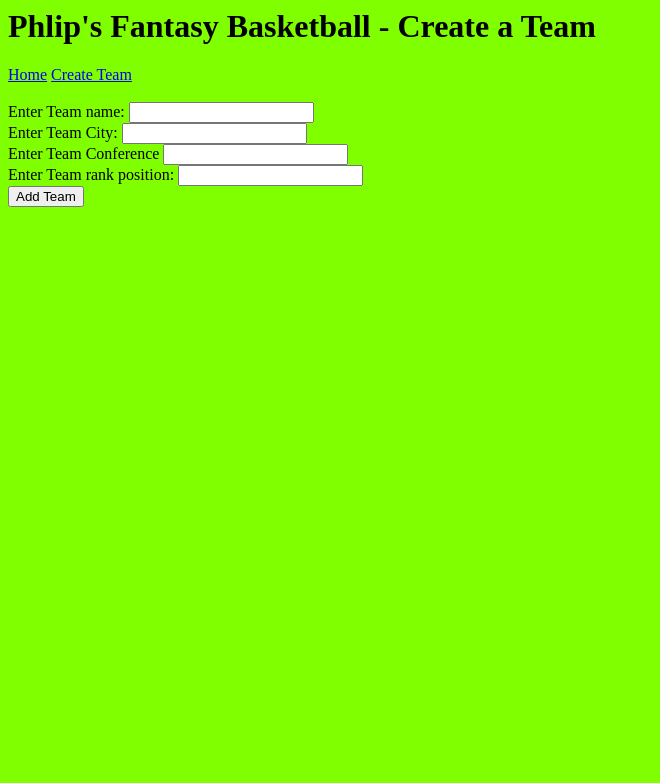
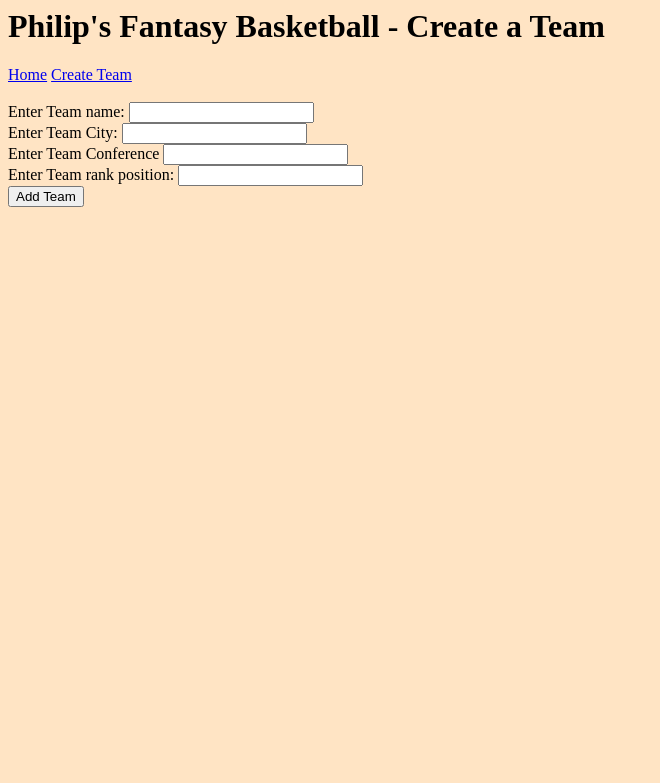
Before and after one commit to PhilipL1/project-bball, a Flask app: page /create in a window 1280 px wide. Shown: the top 783 px of the page, without its empty margins (0-660 px from the left). Run offline with Flask 2, Linux system fonts and the light colour scheme.

Commit message:
change colour

```diff
--- a/application/templates/layout.html
+++ b/application/templates/layout.html
@@ -2,11 +2,11 @@
     <head>
         <title>Philip's Fantasy Basketball- {{title}}</title> <!-- title on tab bar  -->
     </head>
-    <body style="background-color:chartreuse;">
-        <h1> Phlip's Fantasy Basketball - {{ title}}</h1> <!-- title of website -->
+    <body style="background-color:bisque;">
+        <h1> Philip's Fantasy Basketball - {{ title}}</h1> <!-- title of website -->
         <a href="{{ url_for('home') }}">Home</a>
         <a href="{{ url_for('create') }}">Create Team</a>
         {% block body%}
         {% endblock body %}
-    </body> <!-- url_for >> get URL for a function -->
+    </body>
 </html>
```
